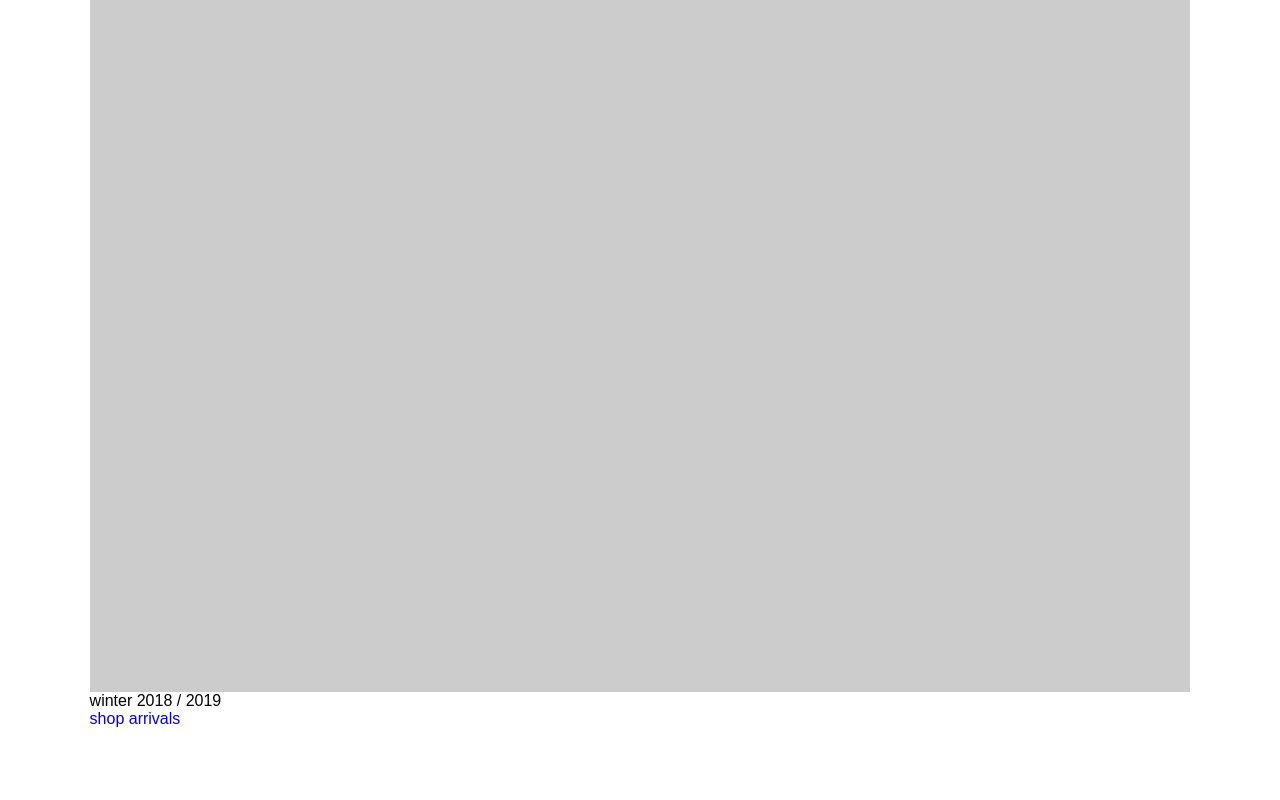
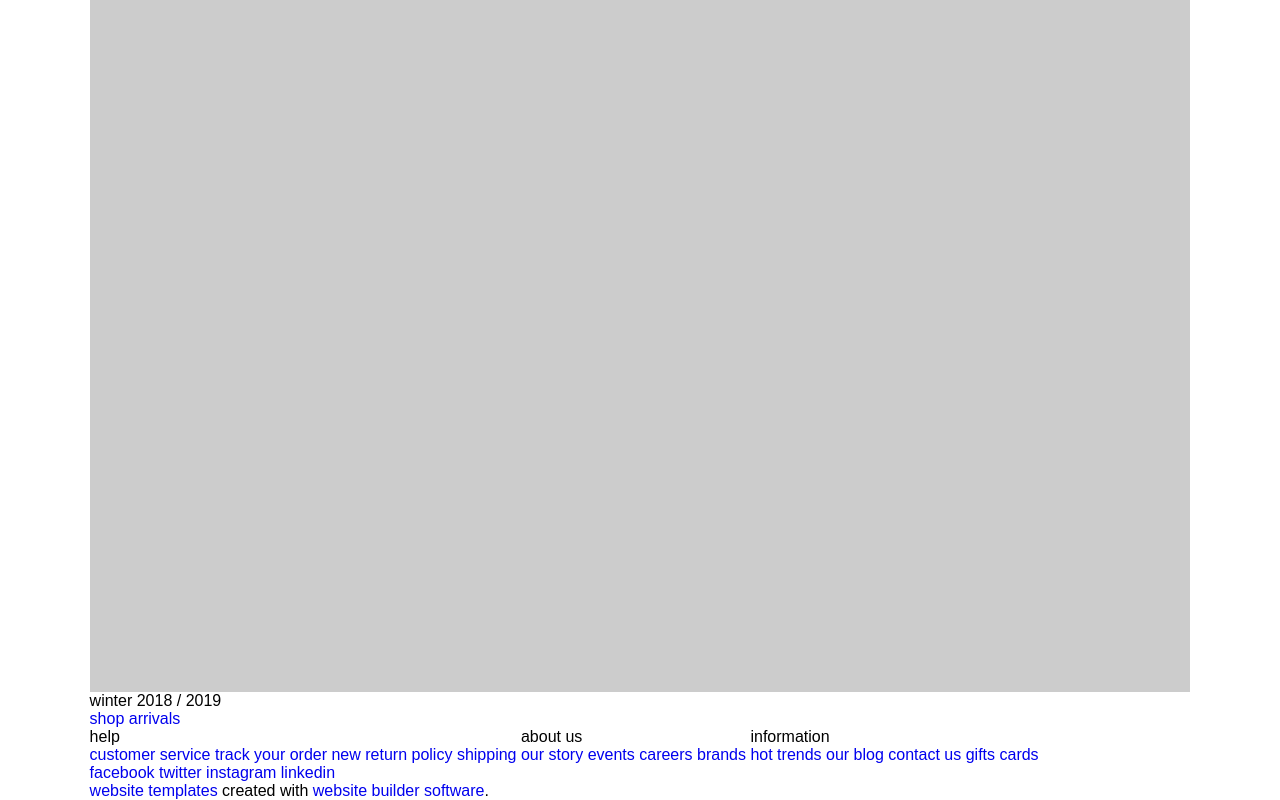
Before and after one commit to Abhijeet-Portfolio/fashion-template-sass, a plain HTML site: page index.html in a window 1280 px wide. Shown: the part 5346-6146 px from the top of the page. Before the commit the page ends 6074 px from the top, so only its background shows below. Drawn offline with Linux system fonts and the light colour scheme; placeholder pictures from the web are drawn by us.

Commit message:
footer section html done

```diff
--- a/index.html
+++ b/index.html
@@ -165,7 +165,44 @@
 
     <!--footer section start-->
     <footer>
-
+      <div class="wrapper">
+        <ul class="links">
+          <li>
+            <h2>help</h2>
+            <ul>
+              <li><a href="#FIXME" title="customer service">customer service</a></li>
+              <li><a href="#FIXME" title="track your order">track your order</a></li>
+              <li><a href="#FIXME" title="new return policy">new return policy</a></li>
+              <li><a href="#FIXME" title="shipping">shipping</a></li>
+            </ul>
+          </li>
+          <li>
+            <h2>about us</h2>
+            <ul>
+              <li><a href="#FIXME" title="our story">our story</a></li>
+              <li><a href="#FIXME" title="events">events</a></li>
+              <li><a href="#FIXME" title="careers">careers</a></li>
+              <li><a href="#FIXME" title="brands">brands</a></li>
+            </ul>
+          </li>
+          <li>
+            <h2>information</h2>
+            <ul>
+              <li><a href="#FIXME" title="hot trends">hot trends</a></li>
+              <li><a href="#FIXME" title="our blog">our blog</a></li>
+              <li><a href="#FIXME" title="contact us">contact us</a></li>
+              <li><a href="#FIXME" title="gifts cards">gifts cards</a></li>
+            </ul>
+          </li>
+        </ul>
+        <ul class="socialMedia">
+          <li><a href="#FIXME" title="facebook">facebook</a></li>
+          <li><a href="#FIXME" title="twitter">twitter</a></li>
+          <li><a href="#FIXME" title="instagram">instagram</a></li>
+          <li><a href="#FIXME" title="linkedin">linkedin</a></li>
+        </ul>
+        <p><a href="#FIXME" title="website templates">website templates</a> created with <a href="#FIXME" title="website builder software">website builder software</a>.</p>
+      </div>
     </footer>
     <!--footer section end-->
 
```
